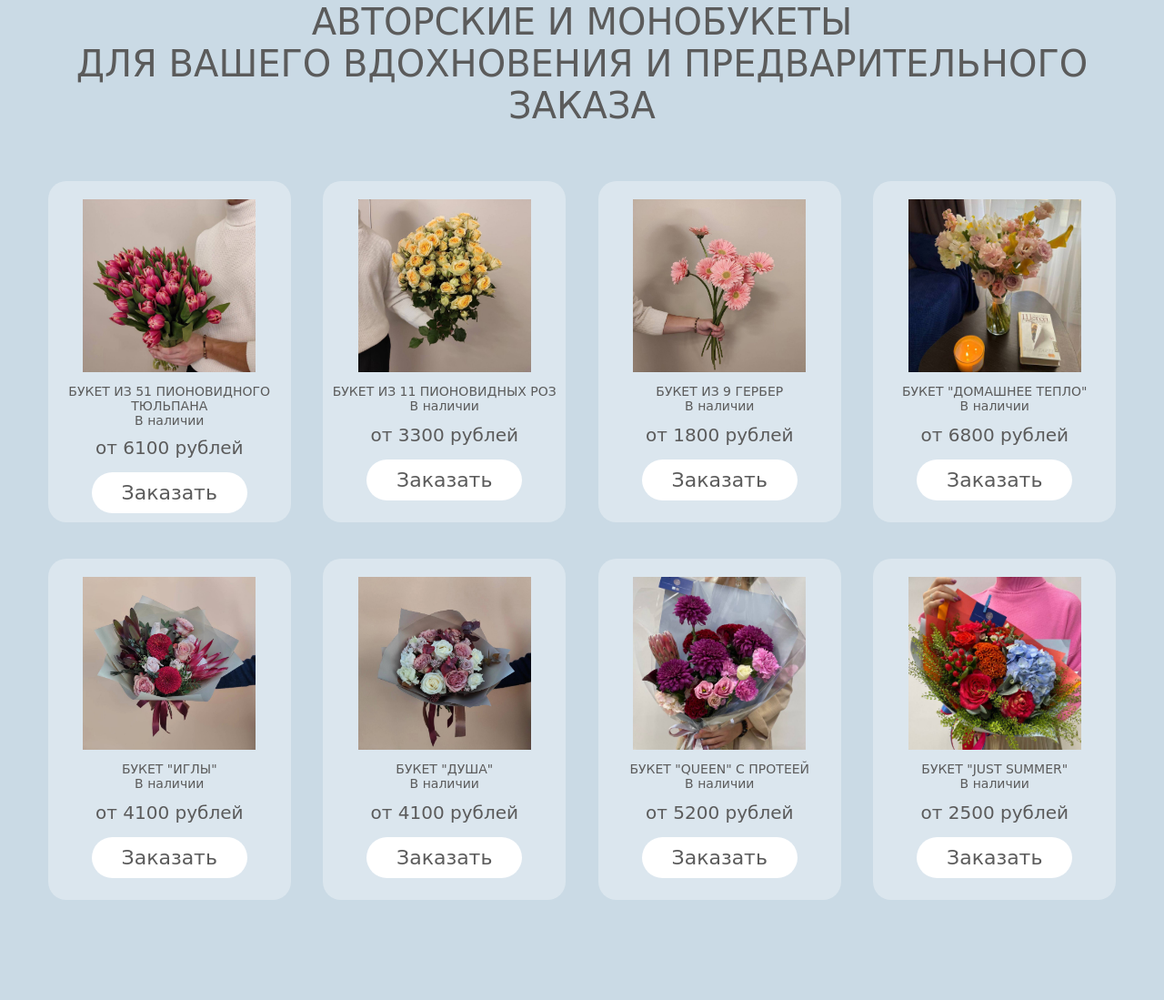
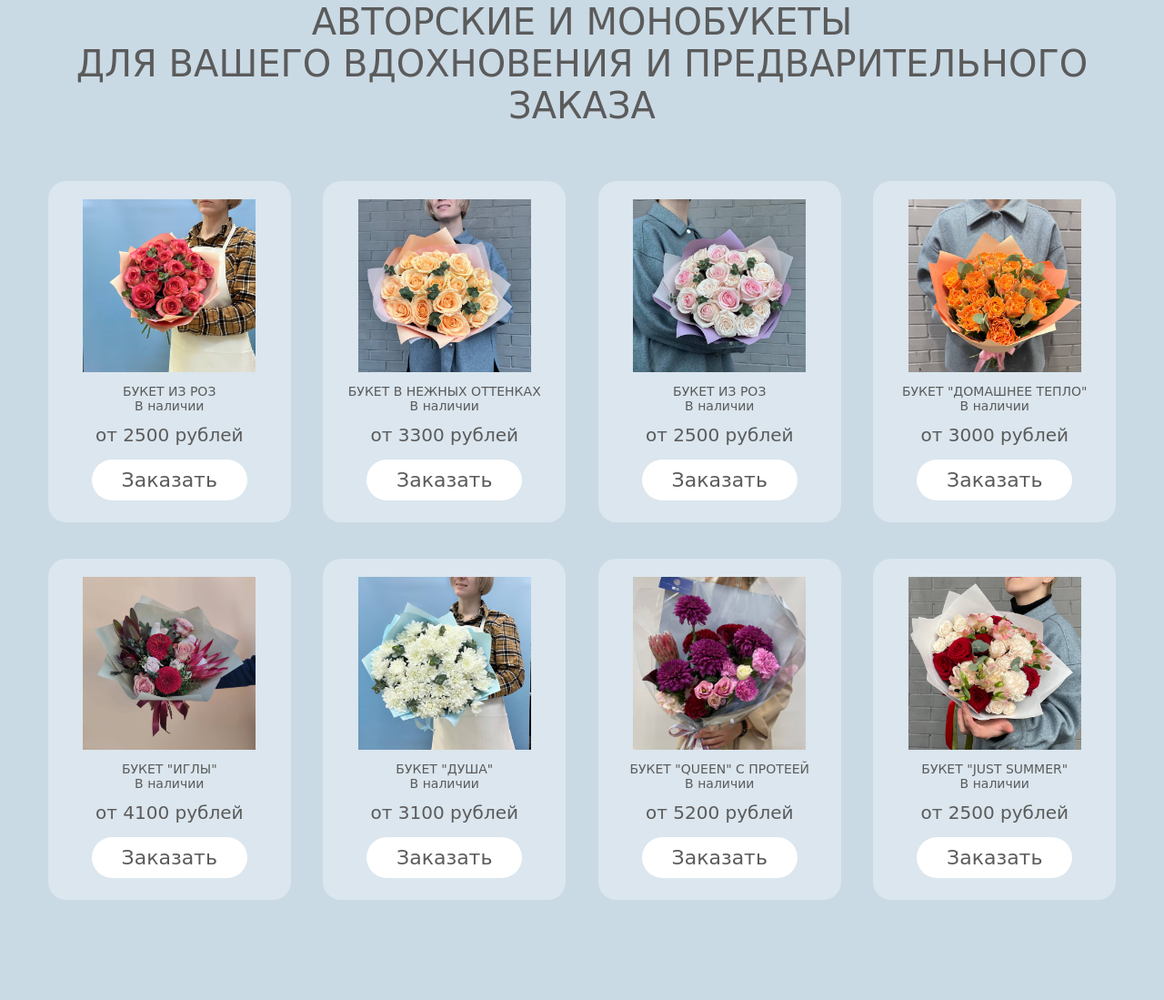
Before and after one commit to MaryTmnv/Unicorn-and-Flowers, a Django app: page / in a window 1280 px wide. Shown: the part 2397-3496 px from the top of the page at 91% size. Run offline with Django 3.2, Linux system fonts and the light colour scheme; parts of the project's set-up code (start-up, migrations or seed data) failed here and were passed over; some web fonts are replaced.

Commit message:
Actualization24

```diff
--- a/backend/main_screen/templates/index.html
+++ b/backend/main_screen/templates/index.html
@@ -202,37 +202,37 @@
 
                 <div class="done-pages">
                     <div class="done-block-pages">
-                        <img class="block-photo" src="./media/букеты/1.jpg" alt="Цветы">
+                        <img class="block-photo" src="./media/букеты/new6.jpg" alt="Цветы">
                         <div class="block-txt-price">
-                            <div class="block-titl">БУКЕТ ИЗ 51 ПИОНОВИДНОГО ТЮЛЬПАНА<br> В наличии</div>
-                            <div class="block-price">от 6100 рублей</div>
+                            <div class="block-titl">БУКЕТ ИЗ РОЗ<br> В наличии</div>
+                            <div class="block-price">от 2500 рублей</div>
                         </div>
                         <a href="https://t.me/unicornandflowers" class="block-order">Заказать</a>
                     </div>
 
                     <div class="done-block-pages">
-                        <img class="block-photo" src="./media/букеты/2.jpg" alt="Цветы">
+                        <img class="block-photo" src="./media/букеты/new3.jpg" alt="Цветы">
                         <div class="block-txt-price">
-                            <div class="block-titl">БУКЕТ ИЗ 11 ПИОНОВИДНЫХ РОЗ<br> В наличии</div>
+                            <div class="block-titl">БУКЕТ В НЕЖНЫХ ОТТЕНКАХ<br> В наличии</div>
                             <div class="block-price">от 3300 рублей</div>
                         </div>
                         <a href="https://t.me/unicornandflowers" class="block-order">Заказать</a>
                     </div>
 
                     <div class="done-block-pages">
-                        <img class="block-photo" src="./media/букеты/3.jpg" alt="Цветы">
+                        <img class="block-photo" src="./media/букеты/new4.jpg" alt="Цветы">
                         <div class="block-txt-price">
-                            <div class="block-titl">БУКЕТ ИЗ 9 ГЕРБЕР<br> В наличии</div>
-                            <div class="block-price">от 1800 рублей</div>
+                            <div class="block-titl">БУКЕТ ИЗ РОЗ<br> В наличии</div>
+                            <div class="block-price">от 2500 рублей</div>
                         </div>
                         <a href="https://t.me/unicornandflowers" class="block-order">Заказать</a>
                     </div>
 
                     <div class="done-block-pages">
-                        <img class="block-photo" src="./media/букеты/4.jpg" alt="Цветы">
+                        <img class="block-photo" src="./media/букеты/new5.jpg" alt="Цветы">
                         <div class="block-txt-price">
                             <div class="block-titl">БУКЕТ "ДОМАШНЕЕ ТЕПЛО"<br> В наличии</div>
-                            <div class="block-price">от 6800 рублей</div>
+                            <div class="block-price">от 3000 рублей</div>
                         </div>
                         <a href="https://t.me/unicornandflowers" class="block-order">Заказать</a>
                     </div>
@@ -247,10 +247,10 @@
                     </div>
 
                     <div class="done-block-pages">
-                        <img class="block-photo" src="./media/букеты/6.jpg" alt="Букеты">
+                        <img class="block-photo" src="./media/букеты/new7.jpg" alt="Букеты">
                         <div class="block-txt-price">
                             <div class="block-titl">БУКЕТ "ДУША"<br> В наличии</div>
-                            <div class="block-price">от 4100 рублей</div>
+                            <div class="block-price">от 3100 рублей</div>
                         </div>
                         <a href="https://t.me/unicornandflowers" class="block-order">Заказать</a>
                     </div>
@@ -265,7 +265,7 @@
                     </div>
 
                     <div class="done-block-pages">
-                        <img class="block-photo" src="./media/букеты/8.jpg" alt="Букеты">
+                        <img class="block-photo" src="./media/букеты/new1.jpg" alt="Букеты">
                         <div class="block-txt-price">
                             <div class="block-titl">БУКЕТ "JUST SUMMER"<br> В наличии</div>
                             <div class="block-price">от 2500 рублей</div>
```
Also changed, not shown: media/букеты/new1.jpg (added), media/букеты/new2.jpg (added), media/букеты/new3.jpg (added), media/букеты/new4.jpg (added), media/букеты/new5.jpg (added), media/букеты/new6.jpg (added), media/букеты/new7.jpg (added).
